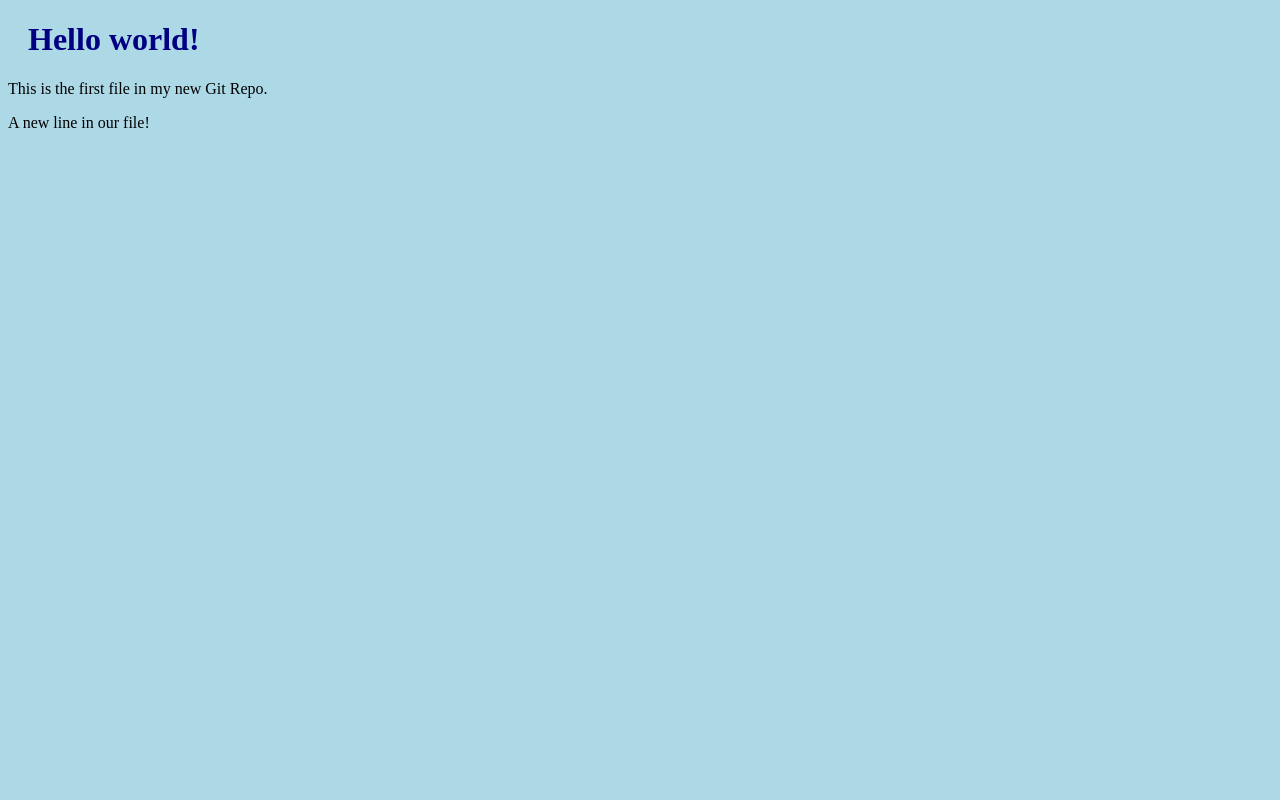
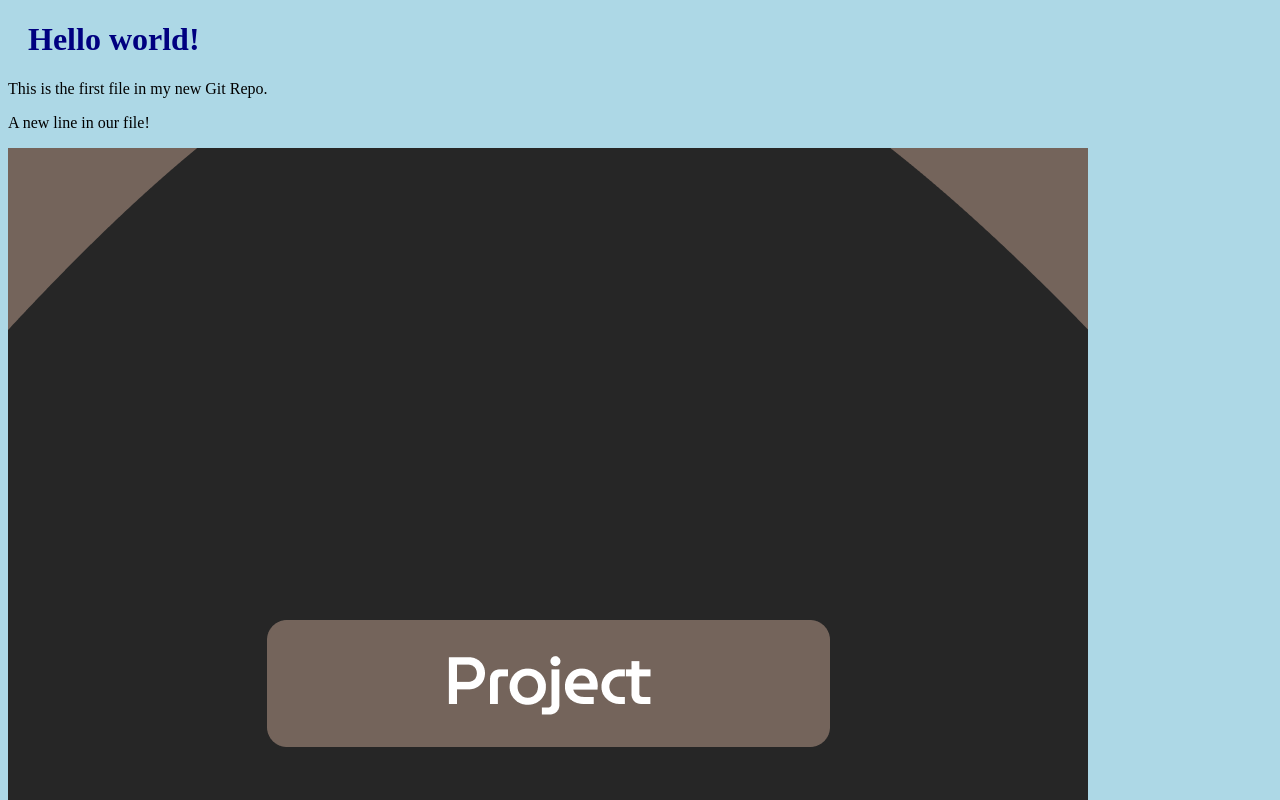
Before and after one commit to Zeronevision/test, a plain HTML site: page index.html in a window 1280 px wide. Shown: the top 800 px of the page. Drawn offline with Linux system fonts and the light colour scheme.

Commit message:
Added image to Hello World

```diff
--- a/index.html
+++ b/index.html
@@ -9,5 +9,6 @@
 <h1>Hello world!</h1>
 <p>This is the first file in my new Git Repo.</p>
 <p>A new line in our file!</p>
+<img src="bg.png" alt="new img" srcset="">
 </body>
 </html>
```
Also changed, not shown: bg.png (added).
